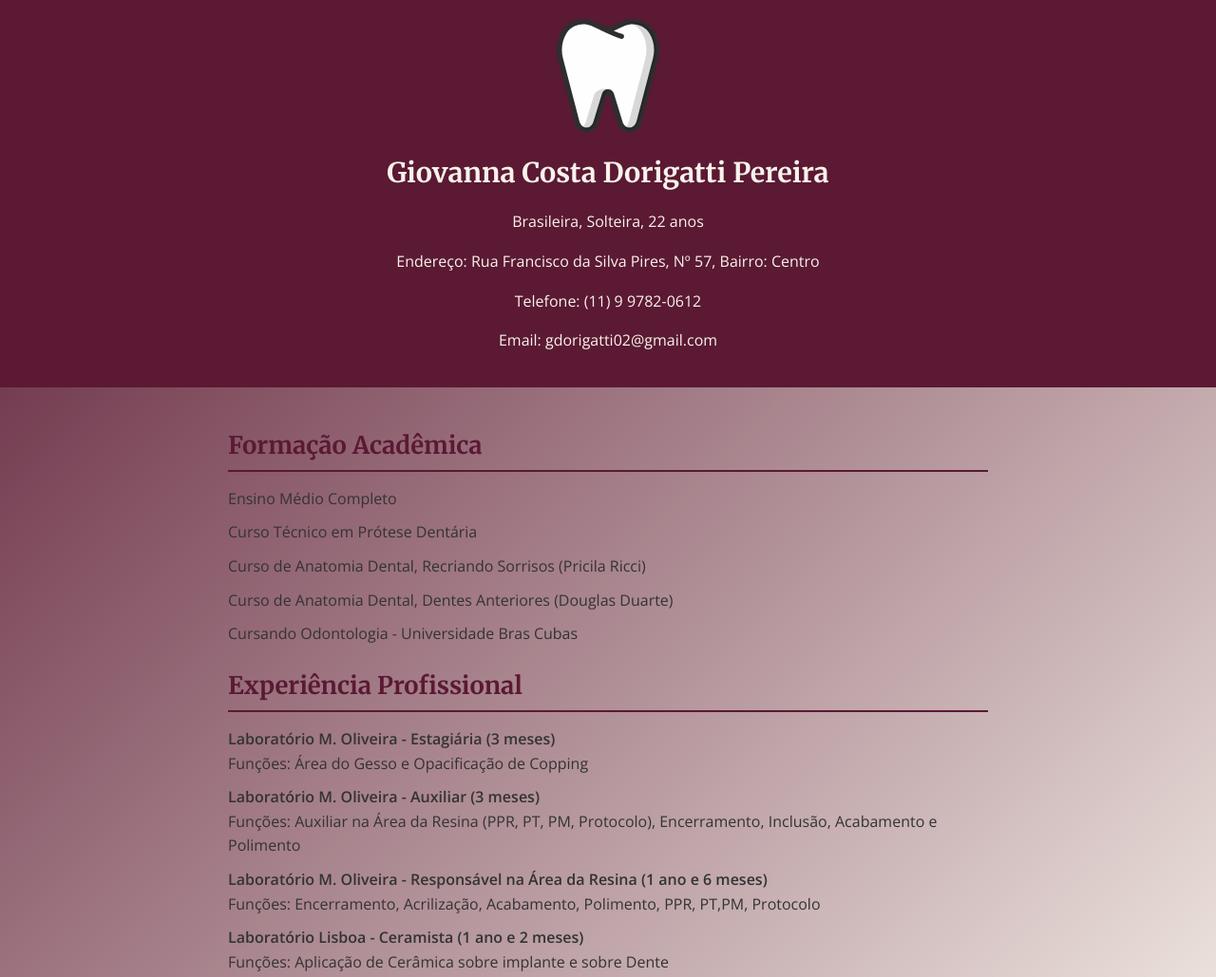
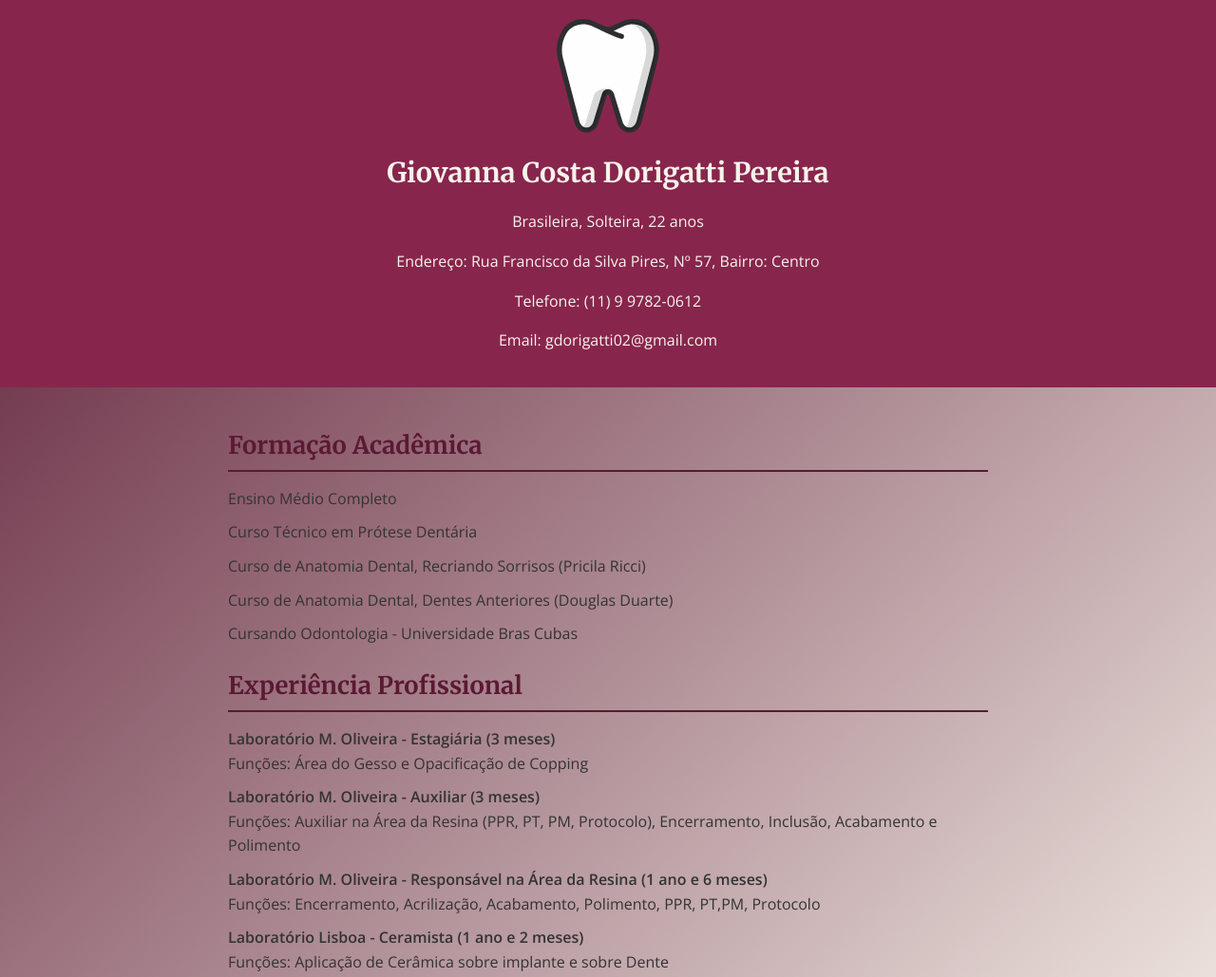
Before and after one commit to Micael-H/curriculoGdp, a plain HTML site: page index.html in a window 1280 px wide. Shown: the top 1029 px of the page at 95% size. Drawn offline with nearby package versions, Linux system fonts and the light colour scheme; a script that the page names is missing.

Commit message:
Update style.css

```diff
--- a/style.css
+++ b/style.css
@@ -9,7 +9,7 @@ body {
 header {
   text-align: center;
   padding: 20px;
-  background: #5B1933;
+  background: #88254d;
   color: #F8F3EB;
 }
 
```
